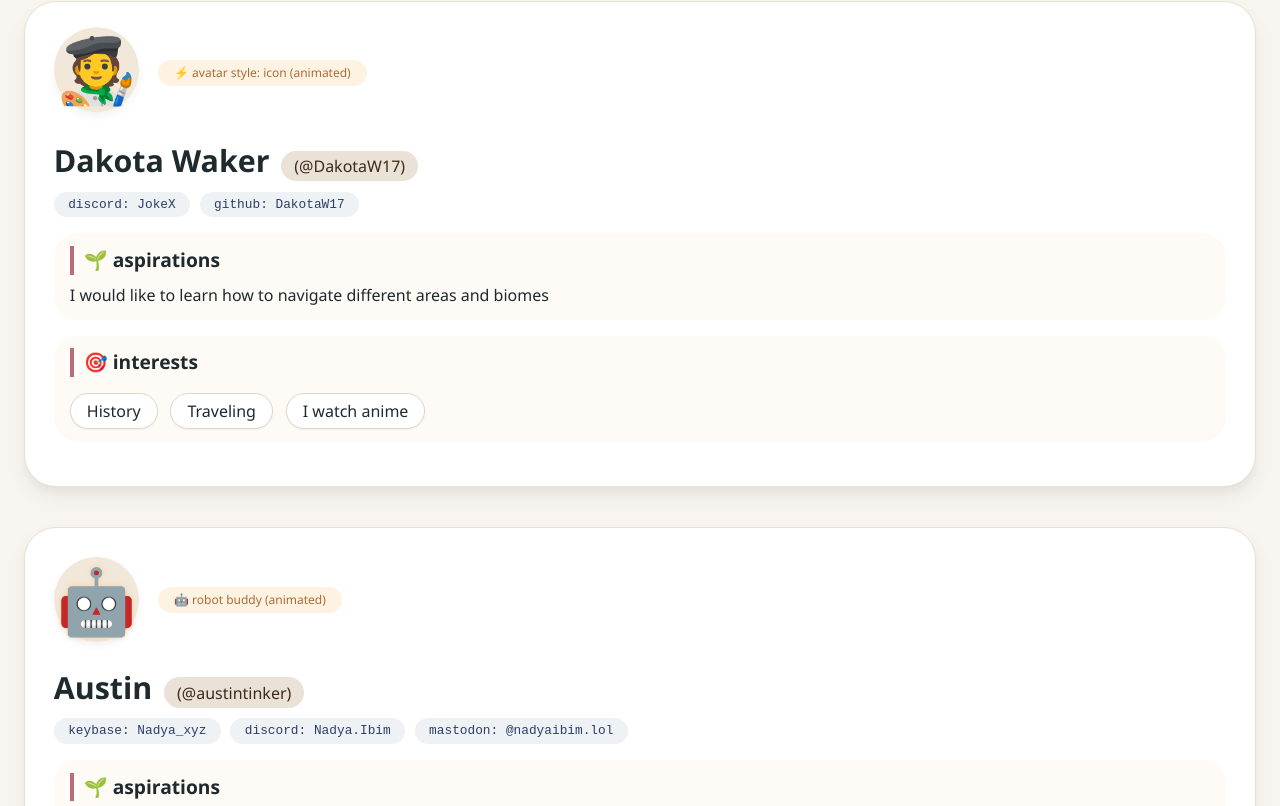
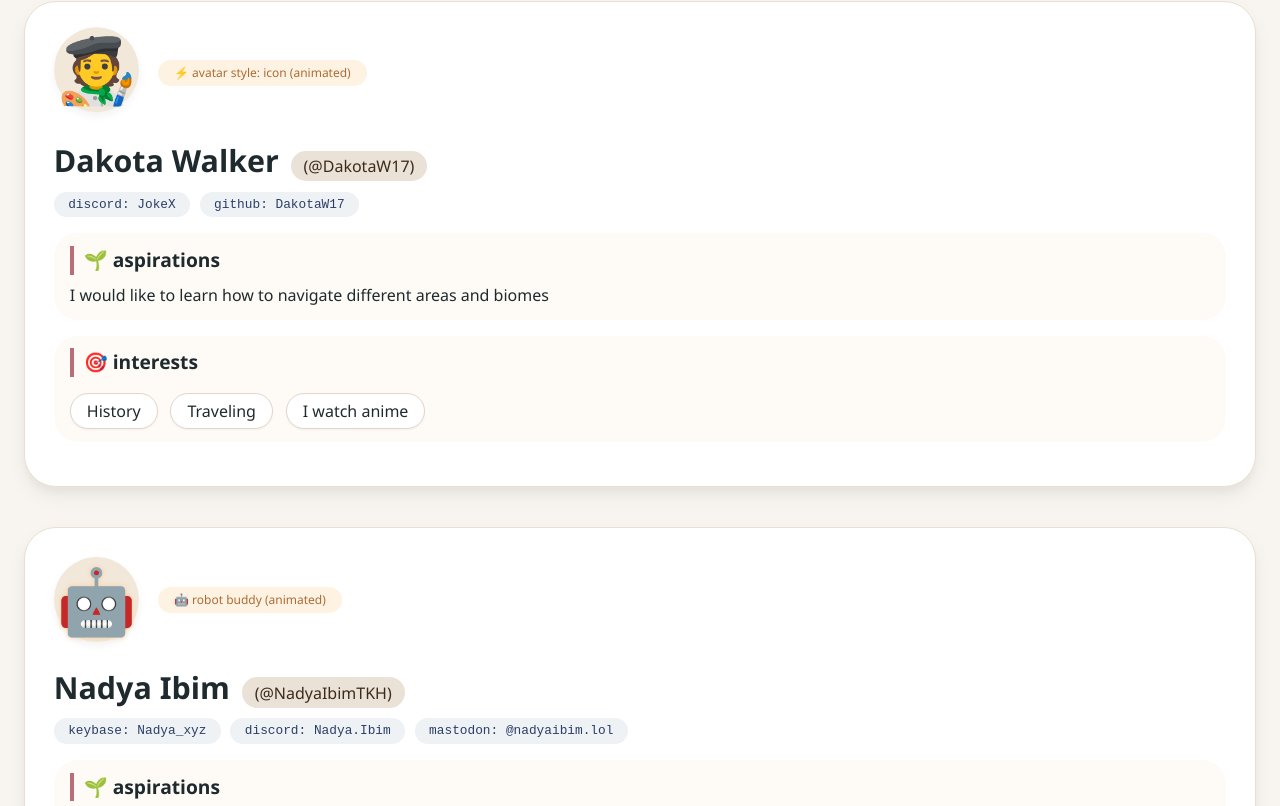
Before and after one commit to caylyknibbs-debug/The-Hashiras, a plain HTML site: page index.html in a window 1280 px wide. Shown: the part 853-1659 px from the top of the page. Drawn offline with Linux system fonts and the light colour scheme.

Commit message:
Correct names in person details section

```diff
--- a/index.html
+++ b/index.html
@@ -93,7 +93,7 @@
                     </div>
                 </div>
                 <div class="person-details">
-                    <h2>Dakota Waker <span class="username">(@DakotaW17)</span></h2>
+                    <h2>Dakota Walker <span class="username">(@DakotaW17)</span></h2>
                     <div class="username-list">
                         <span class="username-badge">discord: JokeX</span>
                         <span class="username-badge">github: DakotaW17 </span>
@@ -133,7 +133,7 @@
                     </div>
                 </div>
                 <div class="person-details">
-                    <h2>Austin <span class="username">(@austintinker)</span></h2>
+                    <h2>Nadya Ibim <span class="username">(@NadyaIbimTKH)</span></h2>
                     <div class="username-list">
                         <span class="username-badge">keybase: Nadya_xyz</span>
                         <span class="username-badge">discord: Nadya.Ibim</span>
@@ -183,7 +183,7 @@
                     </div>
                 </div>
                 <div class="person-details">
-                    <h2>Austin <span class="username">(@symphanydinkins)</span></h2>
+                    <h2>Symphany Dinkins <span class="username">(@symphanydinkins)</span></h2>
                     <div class="username-list">
                         <span class="username-badge">github: symphanydinkins</span>
                     </div>
```
